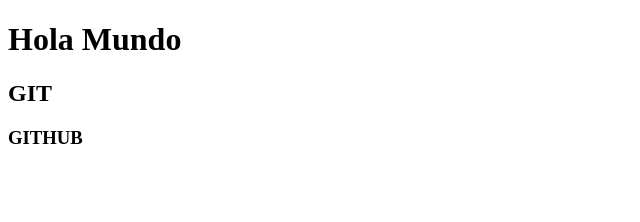
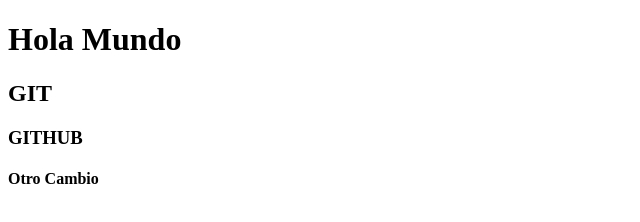
Before and after one commit to FrancoEmiliano/diplo_fullstack_2024, a plain HTML site: page index.html in a window 1280 px wide. Shown: the whole page, without its empty margins (0-640 px from the left). Drawn offline with Linux system fonts and the light colour scheme.

Commit message:
Segundo cambio

```diff
--- a/index.html
+++ b/index.html
@@ -9,5 +9,6 @@
     <h1>Hola Mundo</h1>
     <h2>GIT</h2>
     <h3>GITHUB</h3>
+    <h4>Otro Cambio</h4>
 </body>
 </html>
```
